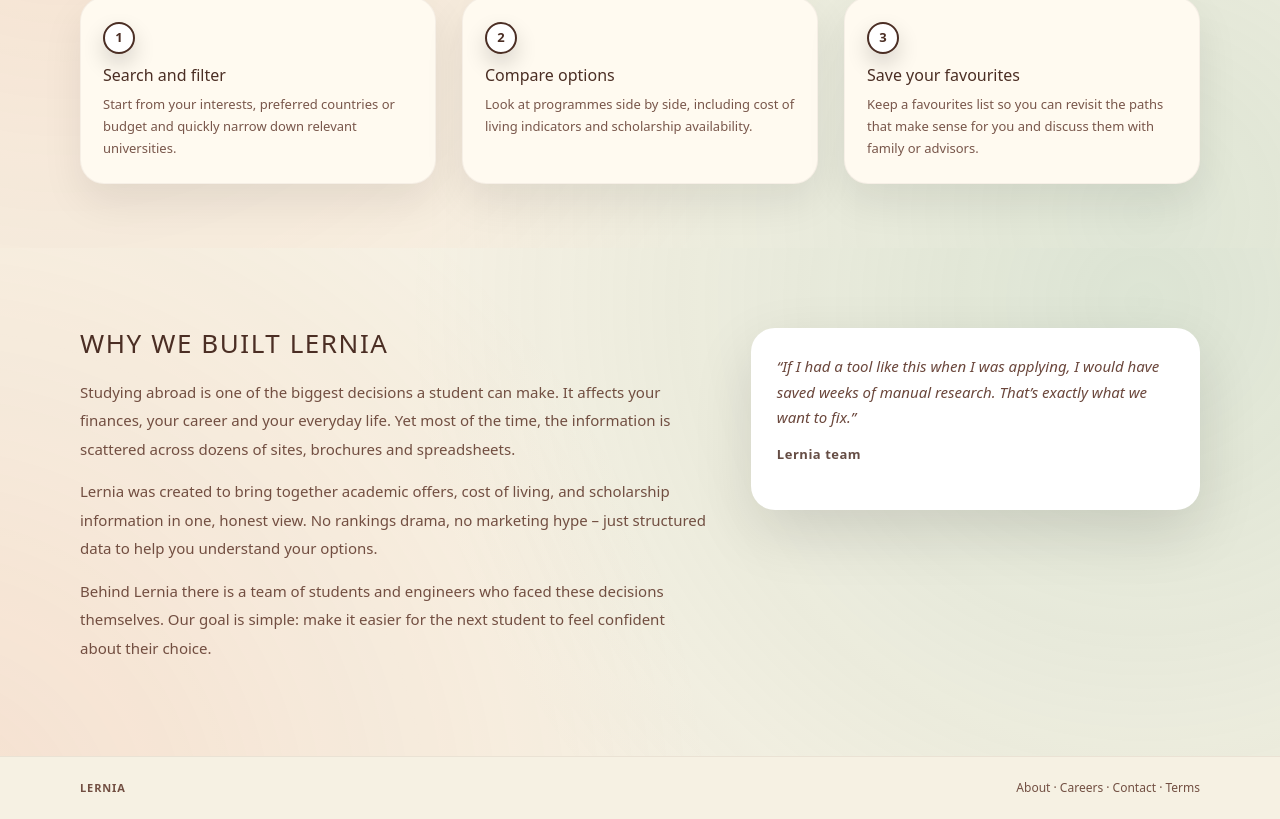
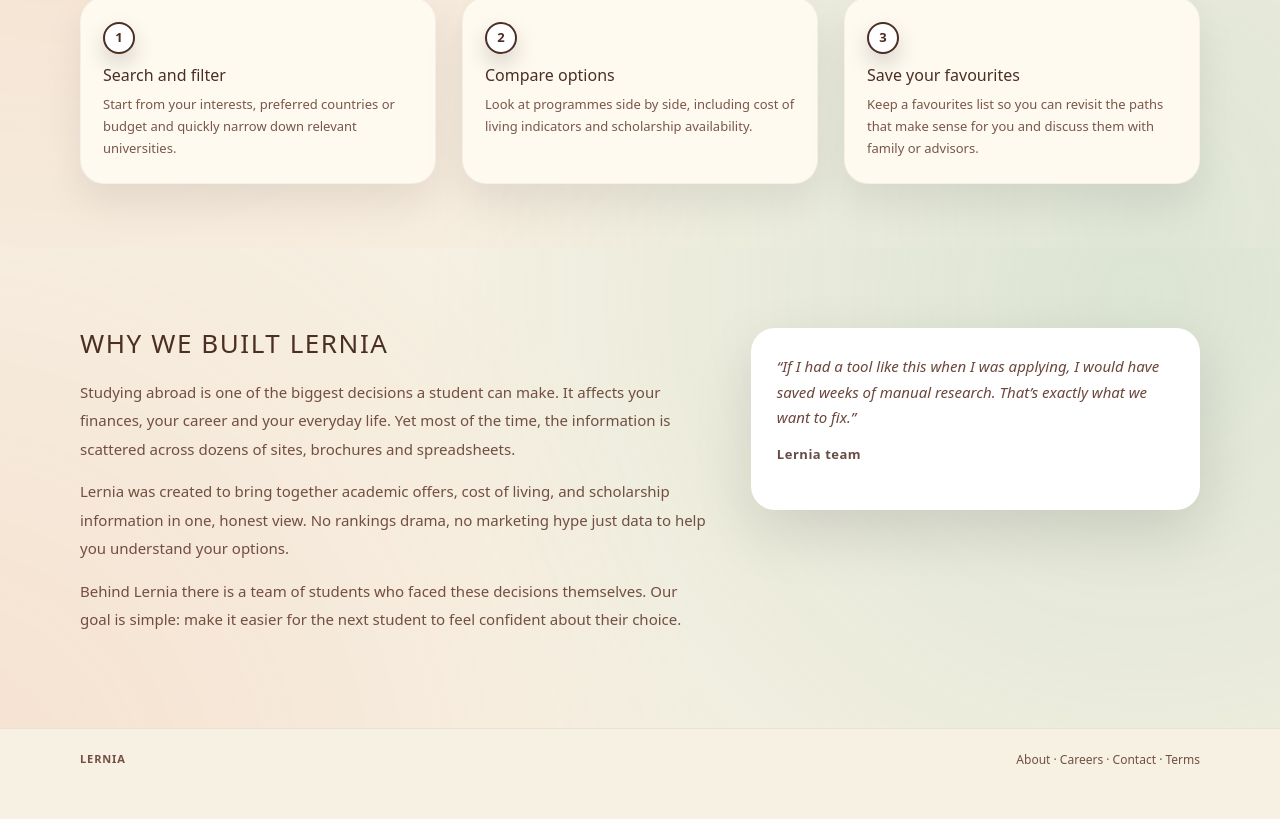
Before and after one commit to MESW-LES-2025/H, an Angular app in the folder frontend/: page /home in a window 1280 px wide. Shown: the part 1160-1979 px from the top of the page. After the commit the page ends 1951 px from the top, so only its background shows below. Built offline with nearby package versions, Linux system fonts and the light colour scheme; no server answers.

Commit message:
Fix/ UI Home Page

```diff
--- a/frontend/src/app/home/home.component.html
+++ b/frontend/src/app/home/home.component.html
@@ -133,10 +133,10 @@
         <p>
           Lernia was created to bring together academic offers, cost of living, and
           scholarship information in one, honest view. No rankings drama, no marketing
-          hype – just structured data to help you understand your options.
+          hype just data to help you understand your options.
         </p>
         <p>
-          Behind Lernia there is a team of students and engineers who faced these
+          Behind Lernia there is a team of students who faced these
           decisions themselves. Our goal is simple: make it easier for the next student
           to feel confident about their choice.
         </p>
```
